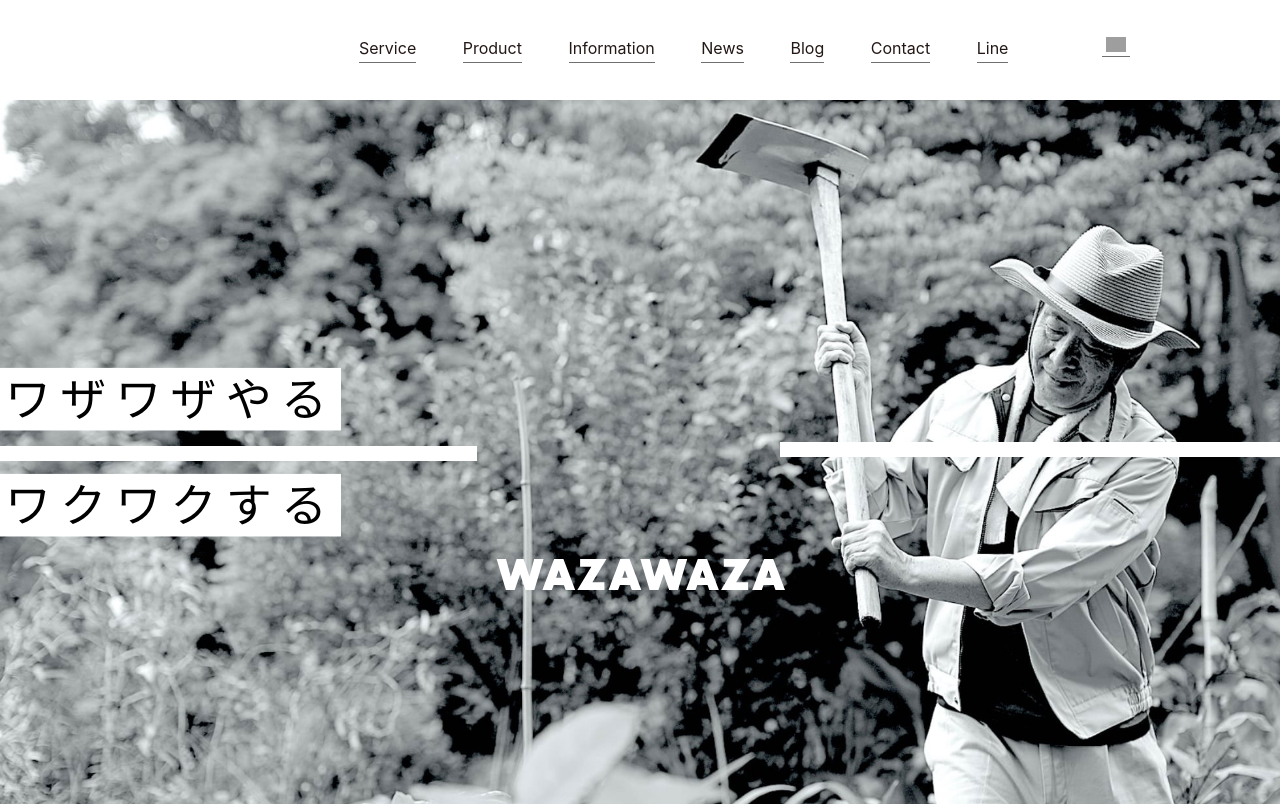
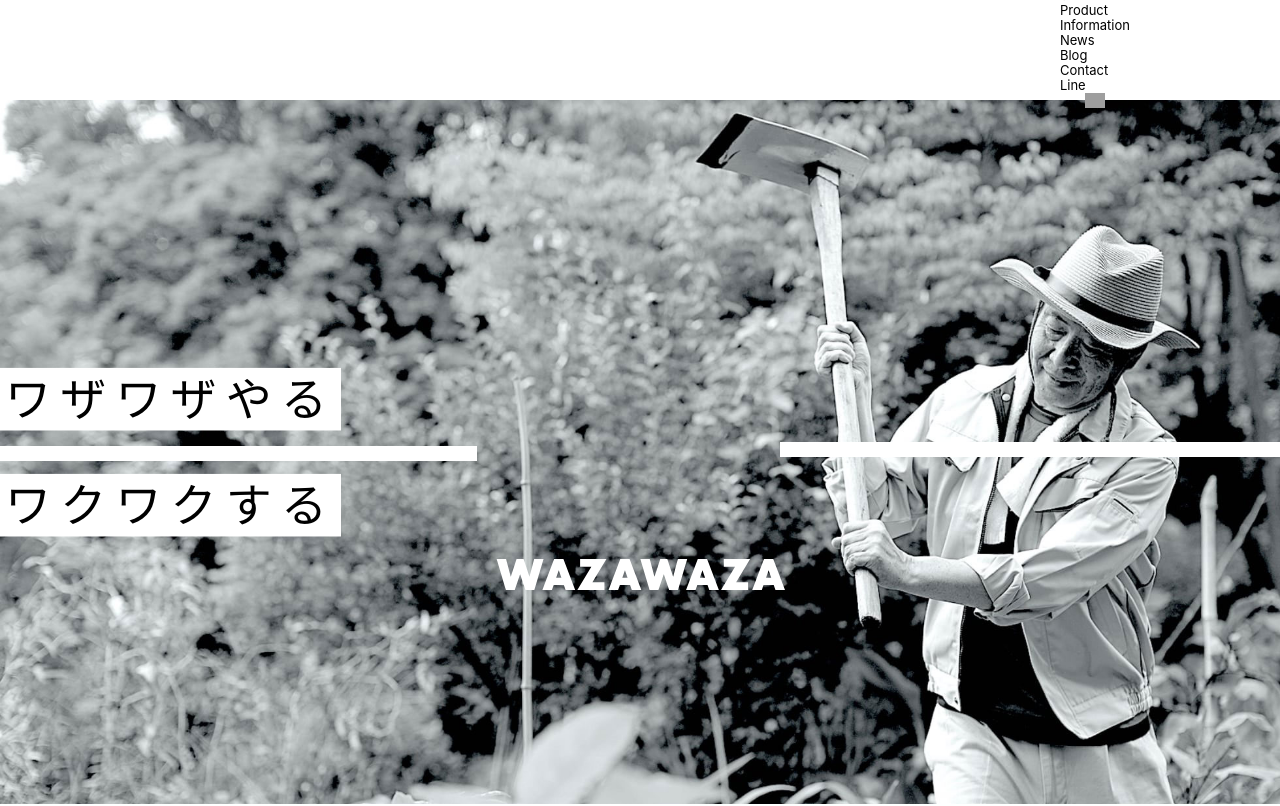
Before and after one commit to yamada-0320/wazawaza-corporate, a Next.js app: page / in a window 1280 px wide. Shown: the top 806 px of the page. Built offline with nearby package versions, Linux system fonts and the light colour scheme; grey boxes are pictures that could not be loaded.

Commit message:
Update header.tsx

```diff
--- a/components/header.tsx
+++ b/components/header.tsx
@@ -24,7 +24,7 @@ export default function Header() {
         </h1>
 
         <nav className={`gnav ${isOpen ? "js-slide" : ""}`}>
-          <ul className="gnavNav gnavMenu">
+          <ul className="gnavNav">
             <li>
               <Link href="/service/" onClick={closeMenu}>
                 Service
@@ -60,8 +60,8 @@ export default function Header() {
                 Line
               </Link>
             </li>
-            <li className="insta snsLink">
-              <a href="https://www.instagram.com/wazawaza.inc" target="_blank" rel="noopener noreferrer" aria-label="Instagram">
+            <li className="insta">
+              <a href="https://www.instagram.com/wazawaza.inc" target="_blank" rel="noopener noreferrer">
                 <img src="/img/iconInsta.svg" alt="Instagram" />
               </a>
             </li>
```
